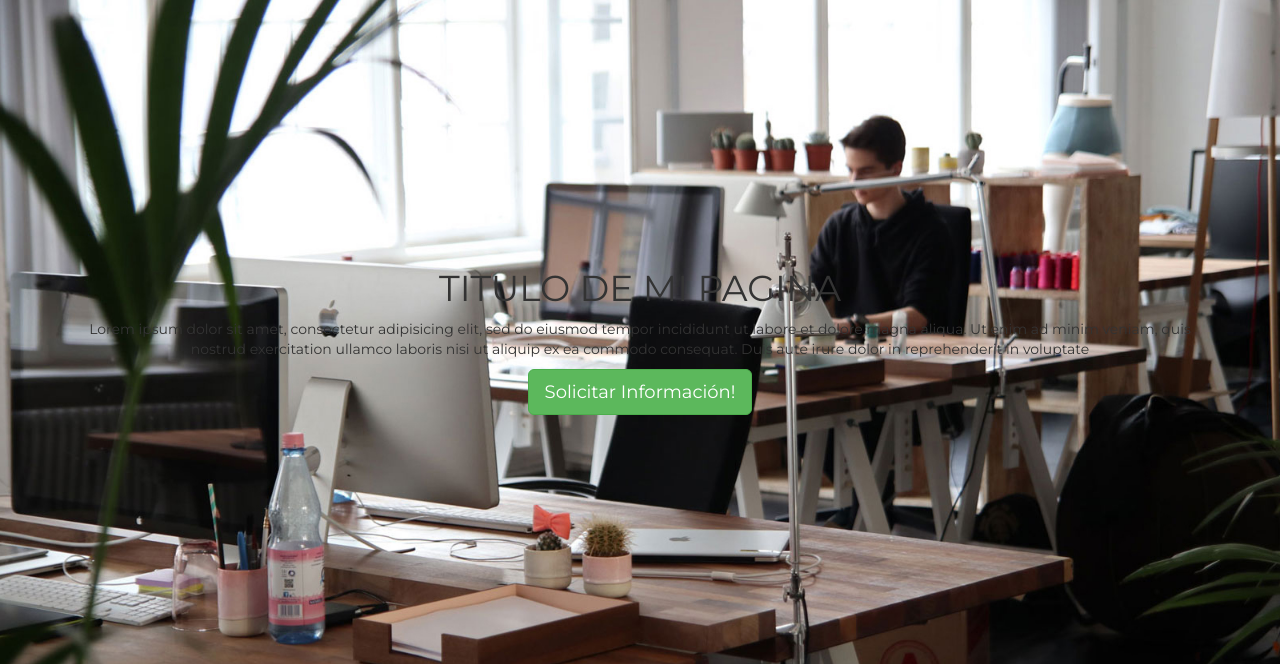
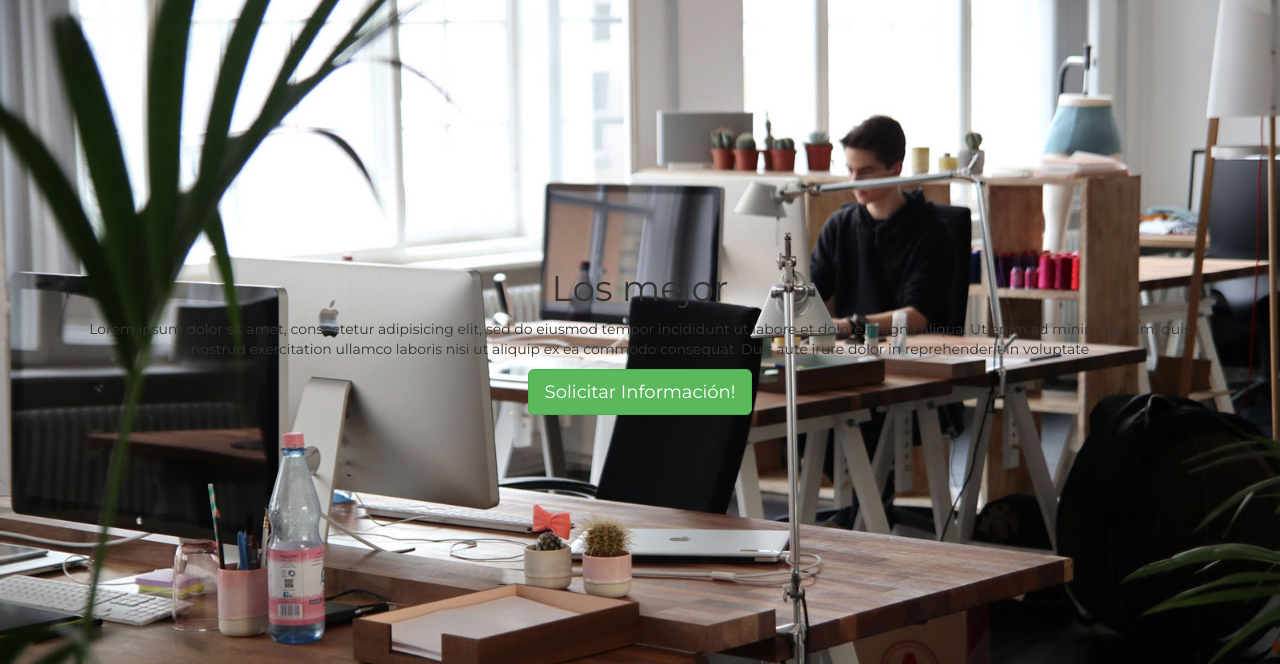
Before and after one commit to lucashernan10/ProgramacionSab18, a PHP site: page / in a window 1280 px wide. Shown: the part 81-745 px from the top of the page. Run offline with PHP 8.4, Linux system fonts and the light colour scheme.

Commit message:
Clase 5 de Enero

```diff
--- a/index.php
+++ b/index.php
@@ -16,7 +16,7 @@
     <div class="container-fluid text-center" id="banner">
 
         <div class="container">
-            <h1>TITULO DE MI PAGINA</h1>
+            <h1>Los mejor</h1>
             <p>Lorem ipsum dolor sit amet, consectetur adipisicing elit, sed do eiusmod
             tempor incididunt ut labore et dolore magna aliqua. Ut enim ad minim veniam,
             quis nostrud exercitation ullamco laboris nisi ut aliquip ex ea commodo
```
